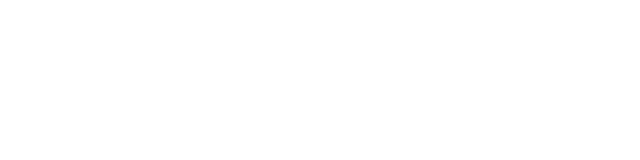
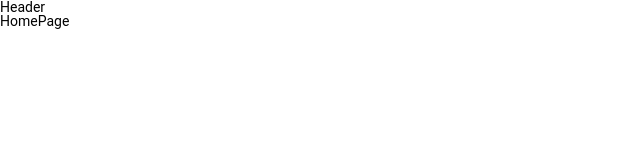
Before and after one commit to hyewon3938/book-shop, a React app in the folder client/: page / in a window 1280 px wide. Shown: the top 160 px of the page, without its empty margins (0-640 px from the left). Built offline with nearby package versions, Linux system fonts and the light colour scheme.

Commit message:
[#8] feat : 컴포넌트 라우팅 설정
- 컴포넌트 라우팅 설정

```diff
--- a/client/src/App.js
+++ b/client/src/App.js
@@ -1,11 +1,28 @@
 import React from "react";
+import { BrowserRouter as Router, Switch, Route } from "react-router-dom";
+
+// Components
 import GlobalStyleProvider from "@/components/style/GlobalStyleProvider";
+import Header from "@/components/Header/Header";
+import HomePage from "@/components/HomePage/HomePage";
+import ProductsPage from "@/components/ProductsPage/ProductsPage";
+import ProductDetailsPage from "@/components/ProductDetailsPage/ProductDetailsPage";
+import CartPage from "@/components/CartPage/CartPage";
 
 const App = () => {
   return (
     <GlobalStyleProvider>
-      <div>
-      </div>
+      <Router>
+        <Header />
+        <main>
+          <Switch>
+            <Route exact path="/" component={HomePage} />
+            <Route exact path="/product/:category" component={ProductsPage} />
+            <Route exact path="/product/:category/:id" component={ProductDetailsPage} />
+            <Route exact path="/cart" component={CartPage} />
+          </Switch>
+        </main>
+      </Router>
     </GlobalStyleProvider>
   );
 };
```
